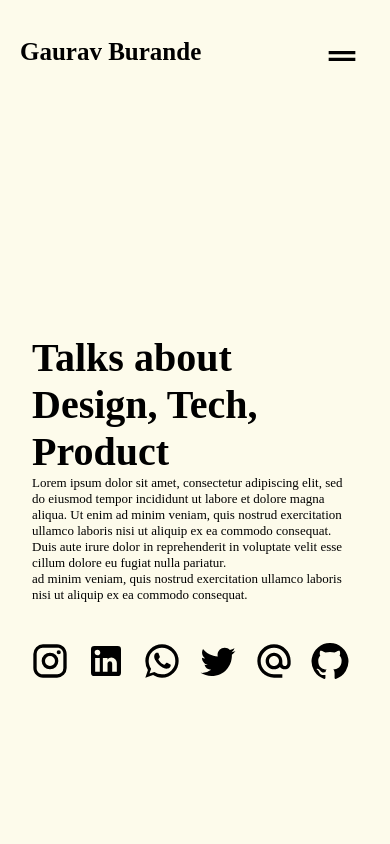
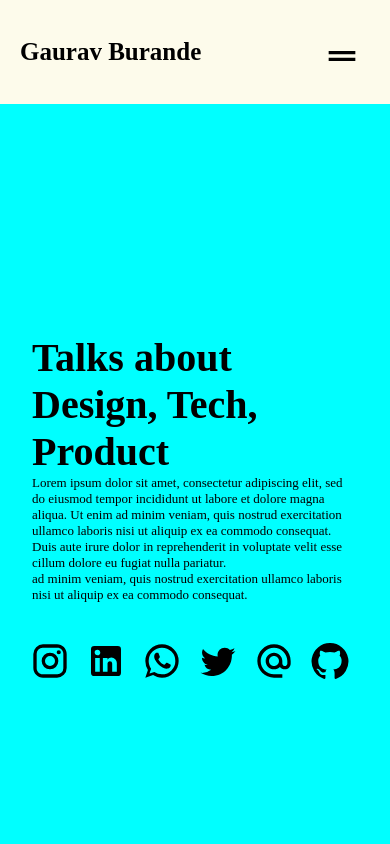
Before and after one commit to gaurav2425/portfolio, a Next.js app: page /WelcomePage in a window 390 px wide. Shown: the top 844 px of the page. Built offline with nearby package versions, Linux system fonts and the light colour scheme; a web font is replaced by a local one.

Commit message:
Experience Bar Added

```diff
--- a/styles/Welcomepage.module.css
+++ b/styles/Welcomepage.module.css
@@ -43,7 +43,7 @@
         display: flex;
         flex-direction: column;
         /* height: 500px; */
-        /* background-color: aqua; */
+        background-color: aqua;
         padding-bottom: 50px;
         justify-content: center;
         align-items: center;
```
